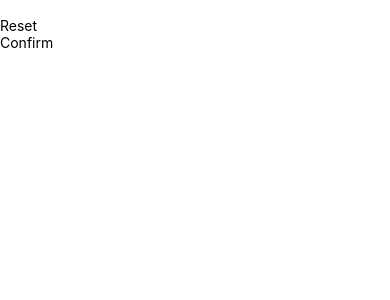
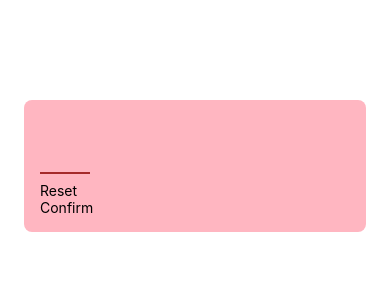
Before and after one commit to eelona/react-native, a React Native app: screen / in a window 390 px wide. Shown: the top 300 px of the page. Built offline with nearby package versions, Linux system fonts and the light colour scheme.

Commit message:
added style

```diff
--- a/screens/StartGameScreen.js
+++ b/screens/StartGameScreen.js
@@ -1,9 +1,14 @@
-import { TextInput, View } from "react-native";
+import { TextInput, View, StyleSheet } from "react-native";
 import PrimaryButton from "../components/PrimaryButton";
 function StartGameScreen() {
   return (
-    <View>
-      <TextInput />
+    <View style={styles.inputContainer}>
+      <TextInput
+        style={styles.numberInput}
+        maxLength={2}
+        keyboardType="number-pad"
+        autoCorrect={false}
+      />
       <PrimaryButton>Reset</PrimaryButton>
       <PrimaryButton>Confirm</PrimaryButton>
     </View>
@@ -11,3 +16,25 @@ function StartGameScreen() {
 }
 
 export default StartGameScreen;
+
+const styles = StyleSheet.create({
+  inputContainer: {
+    marginTop: 100,
+    marginHorizontal: 24,
+    padding: 16,
+    backgroundColor: "lightpink",
+    borderRadius: 8,
+    elevation: 4,
+  },
+  numberInput: {
+    height: 50,
+    width: 50,
+    fontSize: 32,
+    borderBottomColor: "brown",
+    borderBottomWidth: 2,
+    color: "brown",
+    marginVertical: 8,
+    fontWeight: "bold",
+    textAlign: "center",
+  },
+});
```
